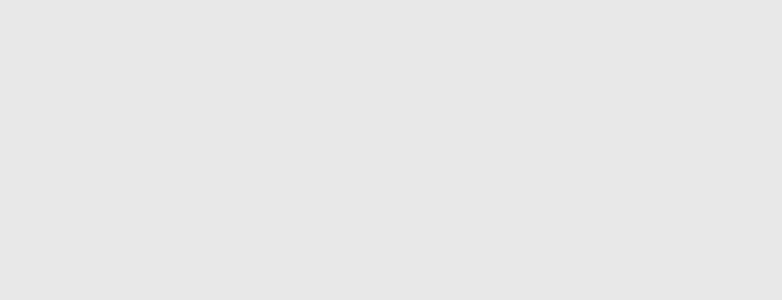
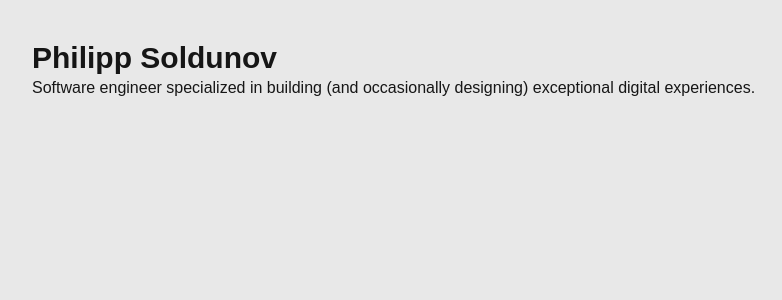
Before and after one commit to psoldunov/soldunov.dev, a Next.js app: page / in a window 1280 px wide. Shown: the top 300 px of the page, without its empty margins (16-798 px from the left). Built offline with nearby package versions, Linux system fonts and the light colour scheme; a web font is replaced by a local one.

Commit message:
feat: implement Container component and update Home page layout

```diff
--- a/src/app/page.tsx
+++ b/src/app/page.tsx
@@ -1,3 +1,17 @@
+import Container from '@/components/layout/container';
+
 export default function Home() {
-	return <main></main>;
+	return (
+		<main>
+			<section className='pt-10'>
+				<Container>
+					<h1 className='font-semibold text-3xl'>Philipp Soldunov</h1>
+					<p>
+						Software engineer specialized in building (and occasionally
+						designing) exceptional digital experiences.
+					</p>
+				</Container>
+			</section>
+		</main>
+	);
 }
--- /dev/null
+++ b/src/components/layout/container.tsx
@@ -0,0 +1,17 @@
+import { cn } from '@/lib/utils';
+
+export default function Container({
+	className,
+	children,
+}: {
+	className?: string;
+	children?: React.ReactNode;
+}) {
+	return (
+		<div className='px-6 md:px-8 xl:px-12'>
+			<div className={cn('mx-auto w-full max-w-7xl', className)}>
+				{children}
+			</div>
+		</div>
+	);
+}
--- a/src/styles/globals.css
+++ b/src/styles/globals.css
@@ -16,8 +16,8 @@
 	--color-azure-blue: var(--azure-blue);
 	--color-strawberry-red: var(--strawberry-red);
 	--color-malachite-green: var(--malachite-green);
-	--font-sans: var(--font-sf-pro-display);
-	--font-mono: var(--font-sf-mono);
+	--font-sans: var(--font-sf-pro-display), -apple-system, sans-serif;
+	--font-mono: var(--font-sf-mono), monospace;
 }
 
 @media (prefers-color-scheme: dark) {
```
